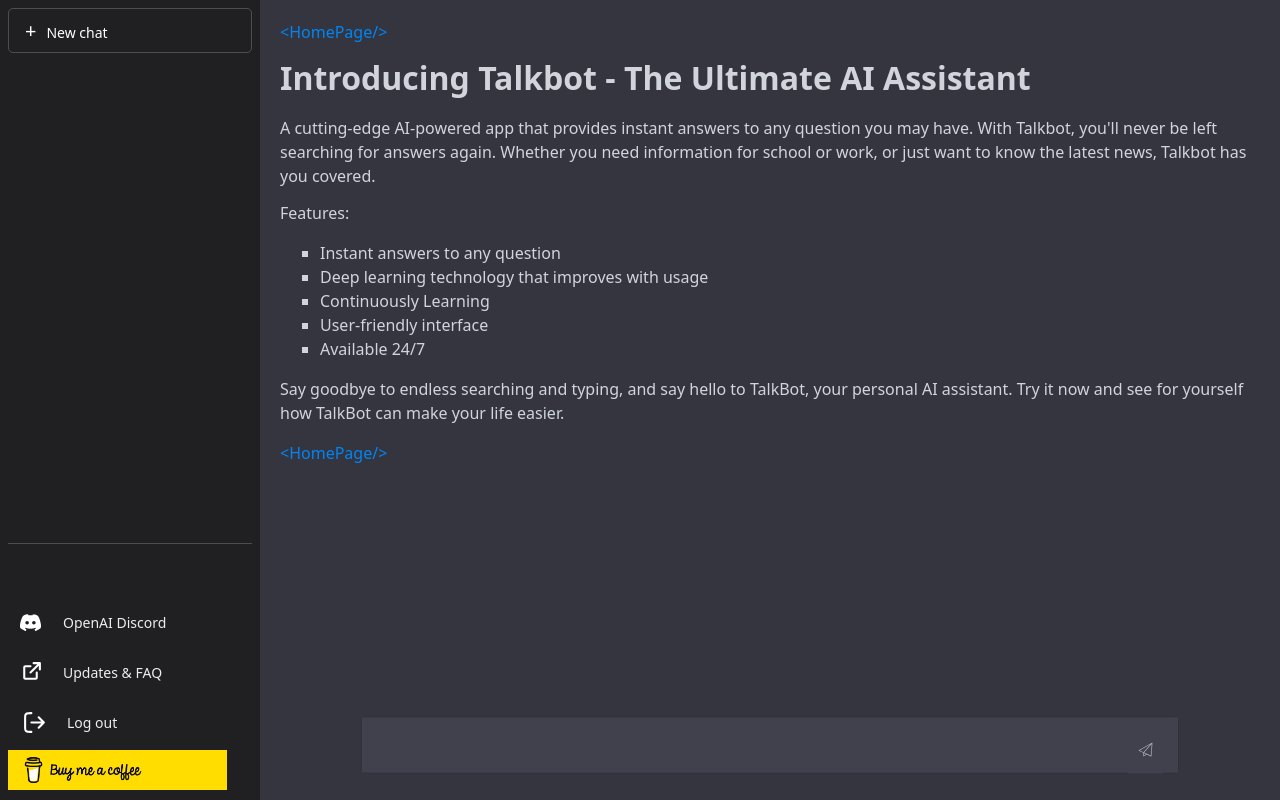
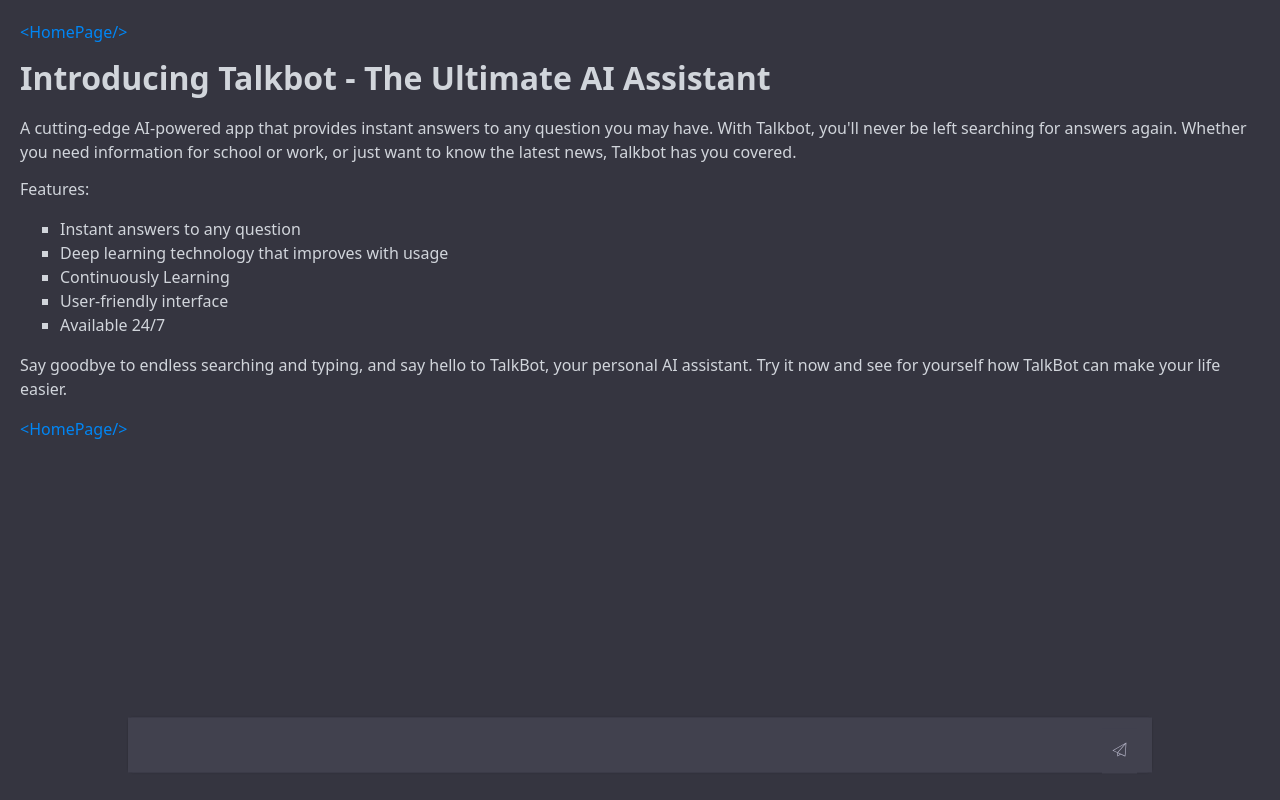
Before and after one commit to jpwerthman/hackathon2023, a React (Create React App) app in the folder Frontend/: page / in a window 1280 px wide. Built offline with nearby package versions, Linux system fonts and the light colour scheme; sample sign-in values are in the browser's storage.

Commit message:
change api call in frontend

```diff
--- a/Frontend/src/pages/Home.jsx
+++ b/Frontend/src/pages/Home.jsx
@@ -32,7 +32,7 @@
 
       async function callAPI() {
         try {
-          const response = await fetch("https://talk-bot.onrender.com/", {
+          const response = await fetch("localhost:8000/bot`", {
             method: "POST",
             headers: { "Content-Type": "application/json" },
             body: JSON.stringify({ message: inputPrompt }),
@@ -115,14 +115,6 @@
           </div>
         </nav>
       )}
-
-      <aside className="sideMenu">
-        <NavContent
-          chatLog={chatLog}
-          setChatLog={setChatLog}
-          setShowMenu={setShowMenu}
-        />
-      </aside>
 
       <section className="chatBox">
         {chatLog.length > 0 ? (
```
Also changed, not shown: 1 other file (tests, documents, lock files or other folders).
